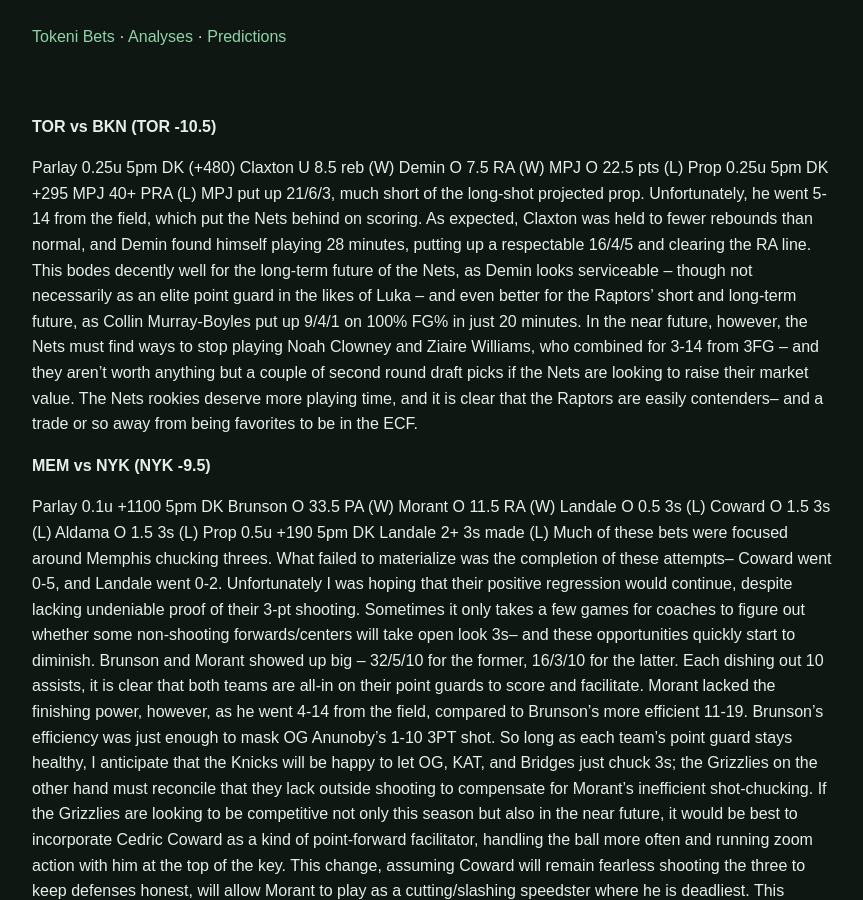
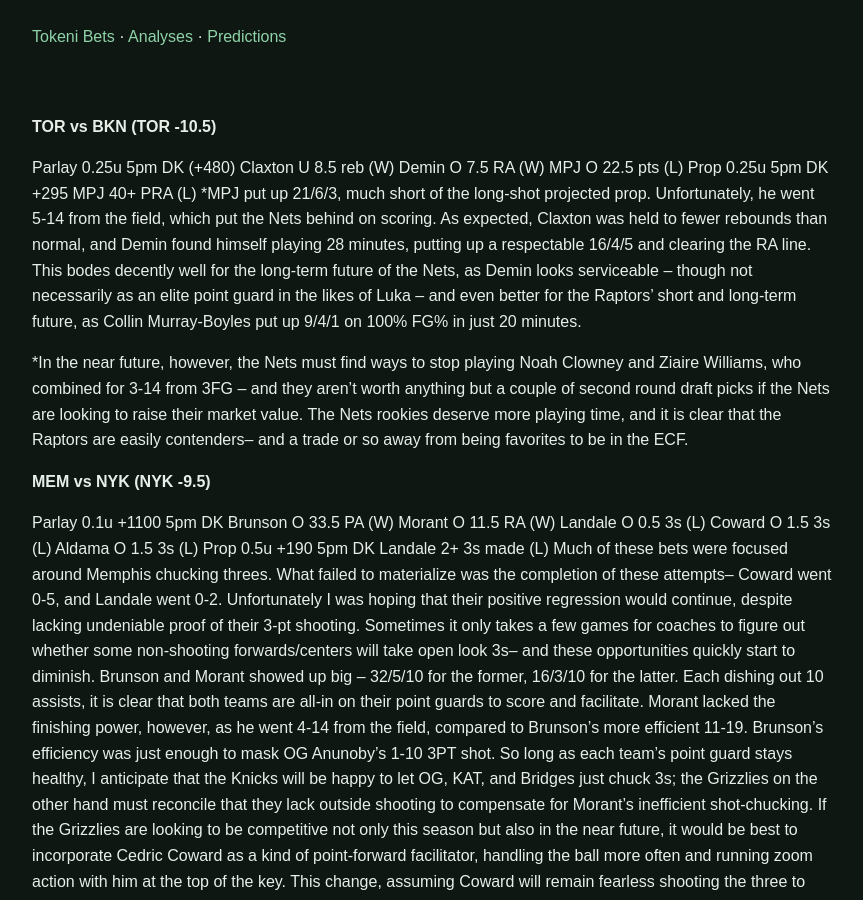
Before and after one commit to tokenibets/tokenibets.github.io, a Jekyll site: the page built from _posts/analysis/2025-11-11-analysis.md, in a window 1280 px wide and 900 px high. Shown: the whole window, without its empty margins (208-1071 px from the left). Built offline with Jekyll 4.4.1, drawn with Linux system fonts in a browser that asks for light colours.

```diff
--- a/_posts/analysis/2025-11-11-analysis.md
+++ b/_posts/analysis/2025-11-11-analysis.md
@@ -14,8 +14,9 @@ Demin O 7.5 RA (W)
 MPJ O 22.5 pts (L)
 Prop 0.25u 5pm DK +295
 MPJ 40+ PRA (L)
-MPJ put up 21/6/3, much short of the long-shot projected prop. Unfortunately, he went 5-14 from the field, which put the Nets behind on scoring. As expected, Claxton was held to fewer rebounds than normal, and Demin found himself playing 28 minutes, putting up a respectable 16/4/5 and clearing the RA line. This bodes decently well for the long-term future of the Nets, as Demin looks serviceable – though not necessarily as an elite point guard in the likes of Luka – and even better for the Raptors’ short and long-term future, as Collin Murray-Boyles put up 9/4/1 on 100% FG% in just 20 minutes.
-In the near future, however, the Nets must find ways to stop playing Noah Clowney and Ziaire Williams, who combined for 3-14 from 3FG – and they aren’t worth anything but a couple of second round draft picks if the Nets are looking to raise their market value. The Nets rookies deserve more playing time, and it is clear that the Raptors are easily contenders– and a trade or so away from being favorites to be in the ECF.
+*MPJ put up 21/6/3, much short of the long-shot projected prop. Unfortunately, he went 5-14 from the field, which put the Nets behind on scoring. As expected, Claxton was held to fewer rebounds than normal, and Demin found himself playing 28 minutes, putting up a respectable 16/4/5 and clearing the RA line. This bodes decently well for the long-term future of the Nets, as Demin looks serviceable – though not necessarily as an elite point guard in the likes of Luka – and even better for the Raptors’ short and long-term future, as Collin Murray-Boyles put up 9/4/1 on 100% FG% in just 20 minutes.
+
+*In the near future, however, the Nets must find ways to stop playing Noah Clowney and Ziaire Williams, who combined for 3-14 from 3FG – and they aren’t worth anything but a couple of second round draft picks if the Nets are looking to raise their market value. The Nets rookies deserve more playing time, and it is clear that the Raptors are easily contenders– and a trade or so away from being favorites to be in the ECF.
 
 **MEM vs NYK (NYK -9.5)**
 
```
